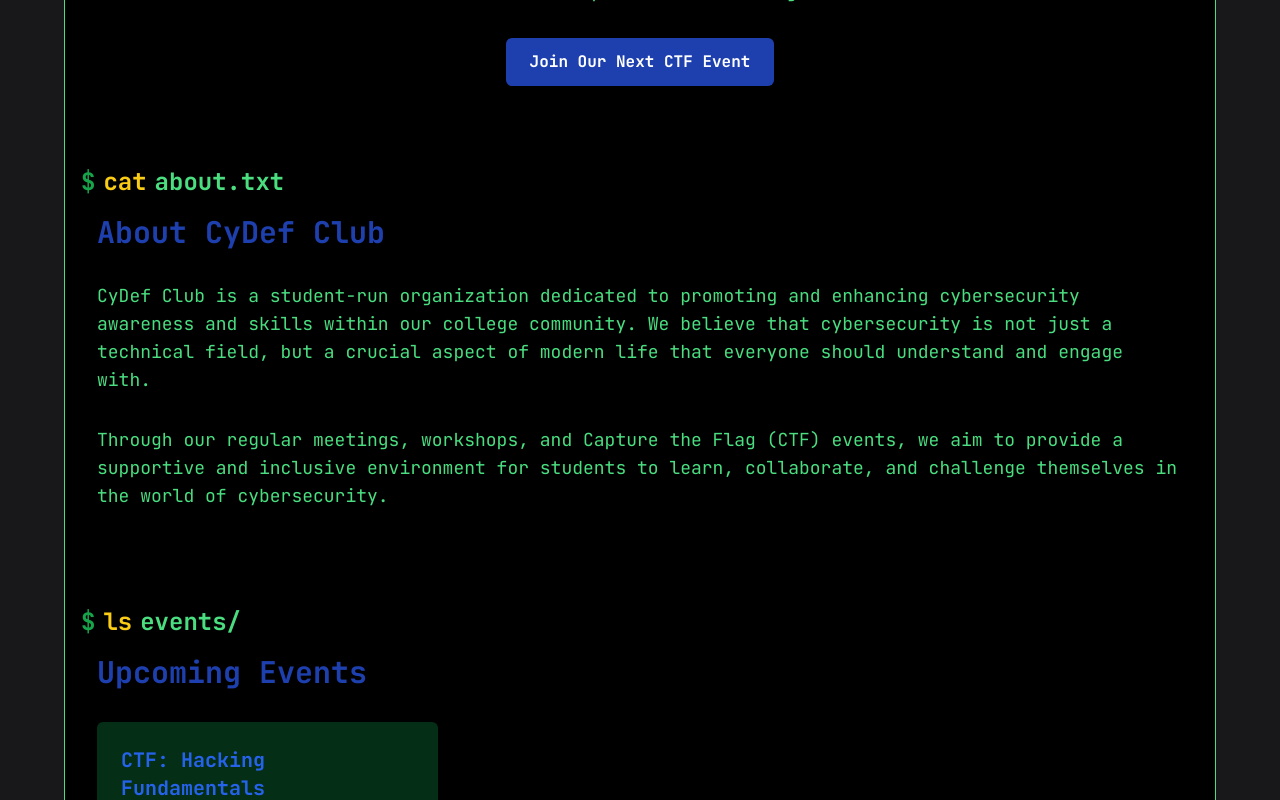
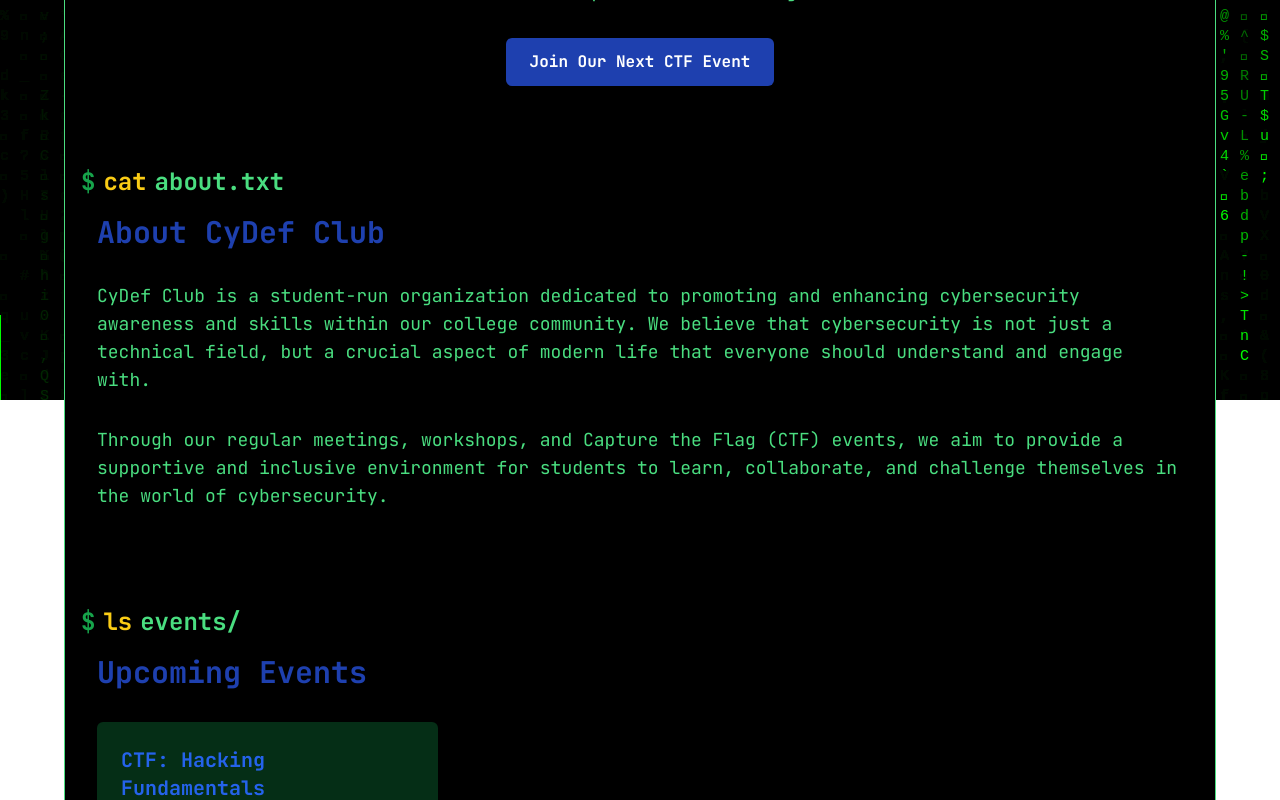
Before and after one commit to warun7/cydef-website, a React (Vite) app: page / in a window 1280 px wide. Shown: the part 400-1200 px from the top of the page. Built offline with nearby package versions, Linux system fonts and the light colour scheme.

Commit message:
added matrix animation to the background

```diff
--- a/src/App.jsx
+++ b/src/App.jsx
@@ -9,11 +9,14 @@ import Footer from "./components/Footer";
 import TerminalHeader from "./components/TerminalHeader";
 import UpPage from "./components/UpPage";
 import DownPage from "./components/DownPage";
+import HackerBackground from "./components/HackerBackground"; // Import the new component
 
 function App() {
   return (
+    <div className="relative">
       <Router>
-      <div className="min-h-screen bg-zinc-900 text-green-400 p-4">
+        <HackerBackground />
+        <div className="relative min-h-screen bg-transparent text-green-400 p-4 z-10">
           <div className="max-w-6xl mx-auto border bg-black border-green-400 rounded-md p-4">
             <TerminalHeader />
             <Routes>
@@ -36,6 +39,7 @@ function App() {
           </div>
         </div>
       </Router>
+    </div>
   );
 }
 
--- /dev/null
+++ b/src/components/HackerBackground.jsx
@@ -0,0 +1,57 @@
+ import React, { useEffect, useRef } from 'react';
+
+const HackerBackground = () => {
+  const canvasRef = useRef(null);
+
+  useEffect(() => {
+    const canvas = canvasRef.current;
+    const ctx = canvas.getContext('2d');
+
+    const resizeCanvas = () => {
+      canvas.width = window.innerWidth;
+      canvas.height = window.innerHeight;
+    };
+
+    resizeCanvas();
+    window.addEventListener('resize', resizeCanvas);
+
+    const columns = Math.floor(canvas.width / 20);
+    const drops = Array(columns).fill(1);
+
+    const drawMatrix = () => {
+      ctx.fillStyle = 'rgba(0, 0, 0, 0.05)';
+      ctx.fillRect(0, 0, canvas.width, canvas.height);
+
+      ctx.fillStyle = '#0F0';
+      ctx.font = '15px monospace';
+
+      drops.forEach((drop, i) => {
+        const text = String.fromCharCode(Math.random() * 128);
+        ctx.fillText(text, i * 20, drop * 20);
+
+        if (drop * 20 > canvas.height && Math.random() > 0.975) {
+          drops[i] = 0;
+        }
+        drops[i]++;
+      });
+    };
+
+    const intervalId = setInterval(drawMatrix, 50);
+
+    return () => {
+      clearInterval(intervalId);
+      window.removeEventListener('resize', resizeCanvas);
+    };
+  }, []);
+
+  return (
+    <div className="hacker-background">
+      <canvas ref={canvasRef} className="absolute top-0 left-0 w-full h-full" />
+      {[...Array(10)].map((_, i) => (
+        <span key={i} style={{ left: `${i * 10}%` }}></span>
+      ))}
+    </div>
+  );
+};
+
+export default HackerBackground;
--- a/src/index.css
+++ b/src/index.css
@@ -23,3 +23,41 @@
 ::-webkit-scrollbar-thumb:hover {
   background: #00cc00;
 }
+
+/* Add this at the end of your CSS file */
+@keyframes hacker {
+  0% {
+    top: -100%;
+  }
+  100% {
+    top: 100%;
+  }
+}
+
+.hacker-background {
+  position: fixed;
+  top: 0;
+  left: 0;
+  width: 100%;
+  height: 100%;
+  background: black;
+  overflow: hidden;
+  z-index: -1;
+}
+
+.hacker-background span {
+  position: absolute;
+  top: -100%;
+  width: 1px;
+  height: 100%;
+  background-color: #0F0;
+  animation: hacker 5s linear infinite;
+}
+
+.hacker-background span:nth-child(odd) {
+  animation-duration: 7s;
+}
+
+.hacker-background span:nth-child(even) {
+  animation-duration: 3s;
+}
```
Lines whose indentation alone changed are shown as unchanged.
